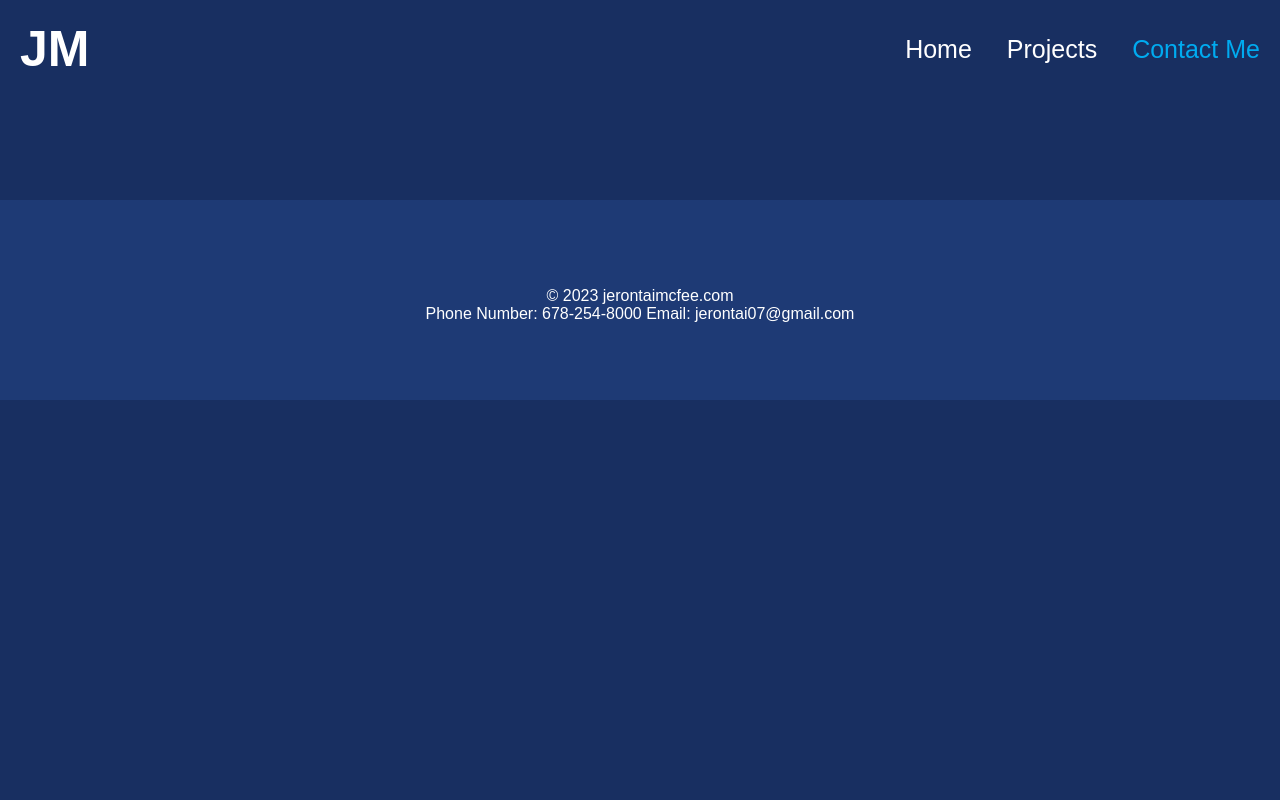
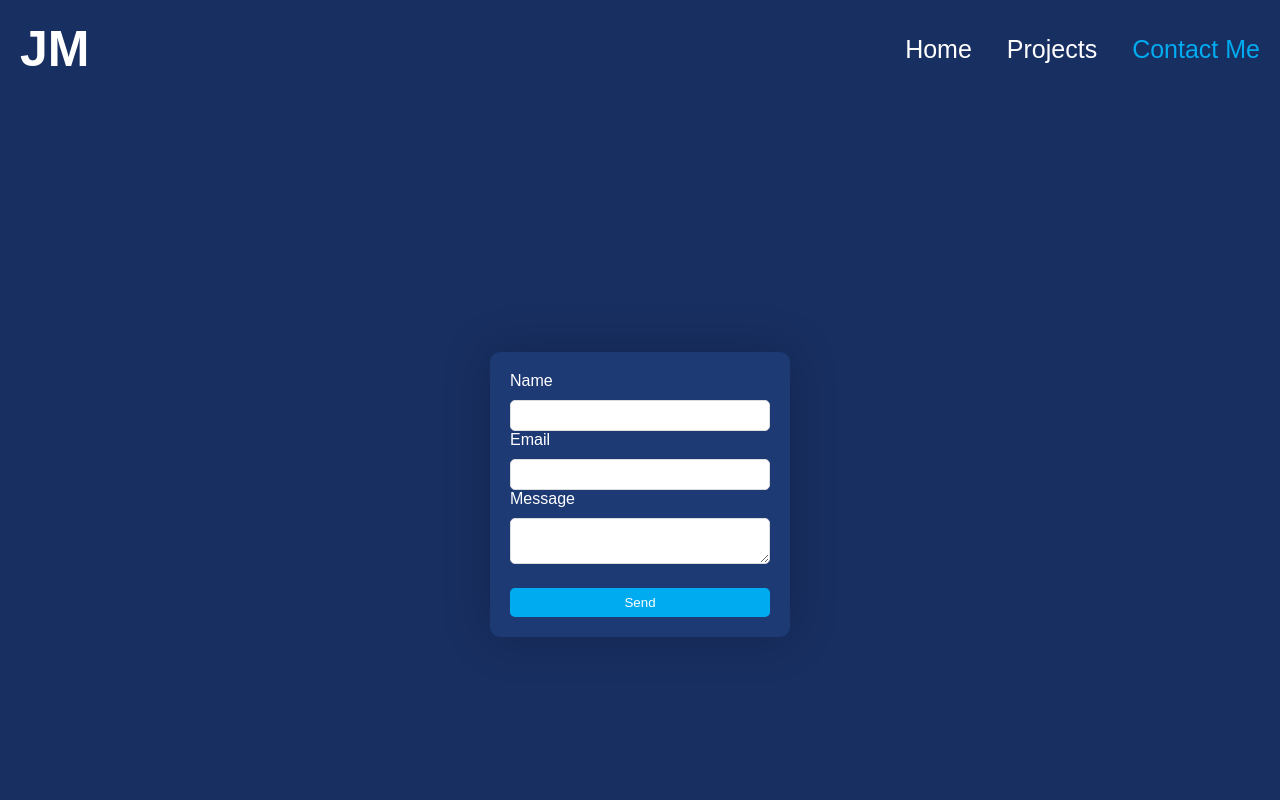
Before and after one commit to Jerontai-Mcfee/PORTFOLIO-2024, a React (Create React App) app: page /contact in a window 1280 px wide. Shown: the top 800 px of the page. Built offline with nearby package versions, Linux system fonts and the light colour scheme.

Commit message:
finished contact me !!!

```diff
--- a/package.json
+++ b/package.json
@@ -4,17 +4,18 @@
   "private": true,
   "dependencies": {
     "@emailjs/browser": "^3.11.0",
-    "@react-icons/all-files": "^4.1.0",
     "@testing-library/jest-dom": "^5.16.5",
     "@testing-library/react": "^13.4.0",
     "@testing-library/user-event": "^13.5.0",
     "bootstrap": "^5.2.3",
+    "nodemailer": "^6.9.7",
     "react": "^18.2.0",
     "react-bootstrap": "^2.9.0",
     "react-dom": "^18.2.0",
     "react-icons": "^4.8.0",
     "react-router-dom": "^6.17.0",
-    "react-scripts": "5.0.1",
+    "react-scripts": "^5.0.1",
+    "styled-components": "^6.1.6",
     "web-vitals": "^2.1.4"
   },
   "scripts": {
--- a/src/App.js
+++ b/src/App.js
@@ -1,11 +1,12 @@
 import React from 'react';
-import { Link, BrowserRouter as Router, Routes, Route } from 'react-router-dom';
+import { BrowserRouter as Router, Routes, Route } from 'react-router-dom';
 import Home from './pages/Home';
 import Projects from './pages/Projects';
-import Contacts from './pages/Contacts';
+import ContactPage from './Components/Contact';
 import Navbar from './Components/Navbar';
 import Footer from './Components/Footer';
 import ProjectDisplay from './pages/ProjectDisplay';
+
 
 function App() {
   return (
@@ -16,8 +17,7 @@ function App() {
           <Route path="/" element={<Home />} />
           <Route path="/projects" element={<Projects />} />
           <Route path="/project/:id" element={<ProjectDisplay />} />
-          <Route path="/contacts" element={<Contacts />} />
-
+          <Route path="/contact" element={<ContactPage />} />
         </Routes>
         <Footer />
       </Router>
--- /dev/null
+++ b/src/Components/Contact.jsx
@@ -0,0 +1,110 @@
+import React, { useRef, useState } from "react";
+import emailjs from "@emailjs/browser";
+import styled from "styled-components";
+
+const Contact = () => {
+  const form = useRef();
+  const [isEmailSent, setIsEmailSent] = useState(false);
+
+  const sendEmail = (e) => {
+    e.preventDefault();
+
+    emailjs
+      .sendForm(
+        "service_2191obh",
+        "template_hax6x8h",
+        form.current,
+        "AdiFoT97UTNYIuEjo"
+      )
+      .then(
+        (result) => {
+          console.log(result.text);
+          console.log("message sent");
+          setIsEmailSent(true);
+        },
+        (error) => {
+          console.log(error.text);
+          setIsEmailSent(false);
+        }
+      );
+  };
+
+  return (
+    <StyledContactForm>
+      {isEmailSent ? (
+        <p>Email sent successfully!</p>
+      ) : (
+        <form ref={form} onSubmit={sendEmail}>
+          <div className="container">
+            <label>Name</label>
+            <input type="text" name="name" />
+            <label>Email</label>
+            <input type="email" name="email" />
+            <label>Message</label>
+            <textarea name="message" />
+            <input type="submit" value="Send" />
+          </div>
+        </form>
+      )}
+    </StyledContactForm>
+  );
+};
+
+const StyledContactForm = styled.div`
+  width: 100%;
+  display: flex;
+  justify-content: center;
+  align-items: center;
+  margin-top: 352px;
+  margin-bottom:300px;
+  color: white;
+
+  form {
+    display: flex;
+    flex-direction: column;
+    align-items: center;
+    width: 300px;
+    padding: 20px;
+    border-radius: 10px;
+    background-color: #1E3A75;
+    box-shadow: 0px 0px 50px rgba(0, 0, 0, 0.2);
+    font-size: 16px;
+
+    input,
+    textarea {
+      width: 100%;
+      padding: 7px;
+      margin-top: 10px;
+      outline: none;
+      border-radius: 5px;
+      border: 1px solid rgb(220, 220, 220);
+
+      &:focus {
+        border: 2px solid rgba(0, 206, 158, 1);
+      }
+    }
+
+    label {
+      margin-top: 10px;
+    }
+
+    input[type="submit"] {
+      margin-top: 20px;
+      cursor: pointer;
+      background: #00Abf0;
+      color: white;
+      border: none;
+    }
+  }
+
+  p {
+    background: #FFD700;
+    color: black;
+    padding: 20px;
+    border-radius: 5px;
+    text-align: center;
+    margin-top:200px;
+  }
+`;
+
+export default Contact;
--- a/src/Components/Footer.js
+++ b/src/Components/Footer.js
@@ -16,7 +16,7 @@ function Footer() {
 
    </a>
       </div>
-      <p> &copy; 2023 jerontaimcfee.com </p>
+      <p> &copy; 2024 jerontaimcfee.com </p>
       <p>  Phone Number: 678-254-8000     Email: jerontai07@gmail.com </p>
 
     </div>
--- a/src/Components/Navbar.js
+++ b/src/Components/Navbar.js
@@ -1,13 +1,13 @@
-import React, { useEffect, useState } from 'react';
+import React, { useEffect } from 'react';
 import { Link, useLocation } from 'react-router-dom';
 import '../styles/Navbar.css';
 
 function Navbar() {
-  const [expandNavbar, setExpandNavbar] = useState(false);
+
   const location = useLocation();
 
   useEffect(() => {
-    setExpandNavbar(false);
+
   }, [location]);
 
   return (
@@ -17,9 +17,9 @@ function Navbar() {
 
         <nav className="navbar">
           <Link to="/" className={location.pathname === '/' ? 'active' : ''}>Home</Link>
-          {/* Corrected the links to use the Link component */}
           <Link to="/projects" className={location.pathname.includes('/projects') ? 'active' : ''}>Projects</Link>
           <Link to="/contact" className={location.pathname === '/contact' ? 'active' : ''}>Contact Me</Link>
+
         </nav>
       </header>
     </div>
--- a/src/helpers/ProjectList.js
+++ b/src/helpers/ProjectList.js
@@ -2,7 +2,7 @@ import YugiohQuiz from '../assets/Images/ProjectImages/Yugiohquiz.png';
 import FoodDrink from '../assets/Images/ProjectImages/FoodandDrinkGenerator.png';
 import WeatherDashboard from '../assets/Images/ProjectImages/WeatherDashboard.png';
 import PcBuilder from '../assets/Images/ProjectImages/PcBuilder.png';
-import techLogo from "../Components/skillArr";
+
 
 export const ProjectList = [
     {
--- a/src/pages/Contacts.jsx
+++ /dev/null
@@ -1,10 +0,0 @@
-import React from 'react'
-
-
-function Contacts() {
-  return (
-    <div>Contacts</div>
-  )
-}
-
-export default Contacts
--- a/src/styles/Footer.css
+++ b/src/styles/Footer.css
@@ -7,7 +7,8 @@
   align-items: center;
   flex-direction: column;
   padding-top: 10px;
-    margin-top: 200px;
+
+
 }
 
 .socialMedia svg {
@@ -21,6 +22,7 @@
   color: white;
 }
 
+/* Adjustments for small screens */
 @media only screen and (max-width: 600px) {
   .footer svg {
     font-size: 50px;
```
Also changed, not shown: 1 other file (tests, documents, lock files or other folders). Lines whose indentation alone changed are shown as unchanged.
